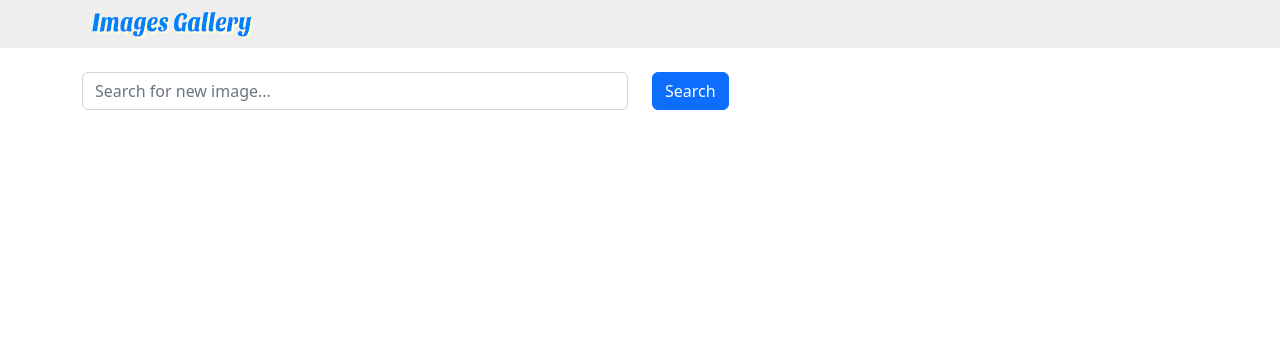
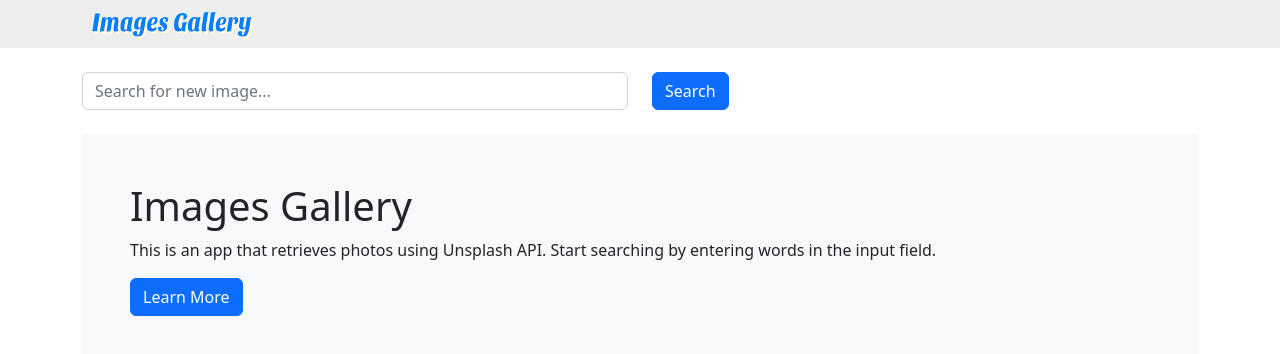
Before and after one commit to MarwanDev/Images-Gallery, a React (Create React App) app in the folder frontend/: page / in a window 1280 px wide. Shown: the top 354 px of the page. Built offline with nearby package versions, Linux system fonts and the light colour scheme.

Commit message:
welcome component

```diff
--- a/frontend/src/App.js
+++ b/frontend/src/App.js
@@ -4,6 +4,7 @@ import Header from './components/Header';
 import Search from './components/Search';
 import ImageCard from './components/ImageCard';
 import { Container, Row, Col } from 'react-bootstrap';
+import Welcome from './components/Welcome';
 const UNSPLASH_KEY = 't11X0zZNEoDJNqc7e3M0Uj3RIV37FQAzf5g9yhk9k8U';
 
 const App = () => {
@@ -35,6 +36,7 @@ const App = () => {
       <Header title="Images Gallery" />
       <Search word={word} setWord={setWord} handleSubmit={handleSearchSubmit} />
       <Container className="mt-4">
+        {images.length ? (
           <Row xs={1} md={2} lg={3}>
             {images.map((image, i) => (
               <Col key={i} className="pb-3">
@@ -42,6 +44,9 @@ const App = () => {
               </Col>
             ))}
           </Row>
+        ) : (
+          <Welcome />
+        )}
       </Container>
     </div>
   );
--- a/frontend/src/components/Header.js
+++ b/frontend/src/components/Header.js
@@ -11,7 +11,7 @@ const Header = ({ title }) => {
   return (
     <Navbar style={navbarStyle} variant="light">
       <Container>
-        <Logo style={{maxWidth: '12rem', maxHeight: '2rem'}}/>
+        <Logo alt={title} style={{maxWidth: '12rem', maxHeight: '2rem'}}/>
       </Container>
     </Navbar>
   );
--- /dev/null
+++ b/frontend/src/components/Welcome.js
@@ -0,0 +1,21 @@
+/* eslint-disable prettier/prettier */
+import React from 'react';
+import { Button } from 'react-bootstrap';
+
+const Welcome = () => (
+  <div class="container-fluid bg-light text-dark p-5">
+    <h1>Images Gallery</h1>
+    <p>
+      This is an app that retrieves photos using Unsplash API. Start searching
+      by entering words in the input field.
+    </p>
+    <p>
+      <Button
+        variant="primary"
+        href="https://unsplash.com"
+        target="_blank"
+      >Learn More</Button>
+    </p>
+  </div>
+);
+export default Welcome;
```
Also changed, not shown: frontend/src/App.css (+32 -0 lines). Lines whose indentation alone changed are shown as unchanged.
